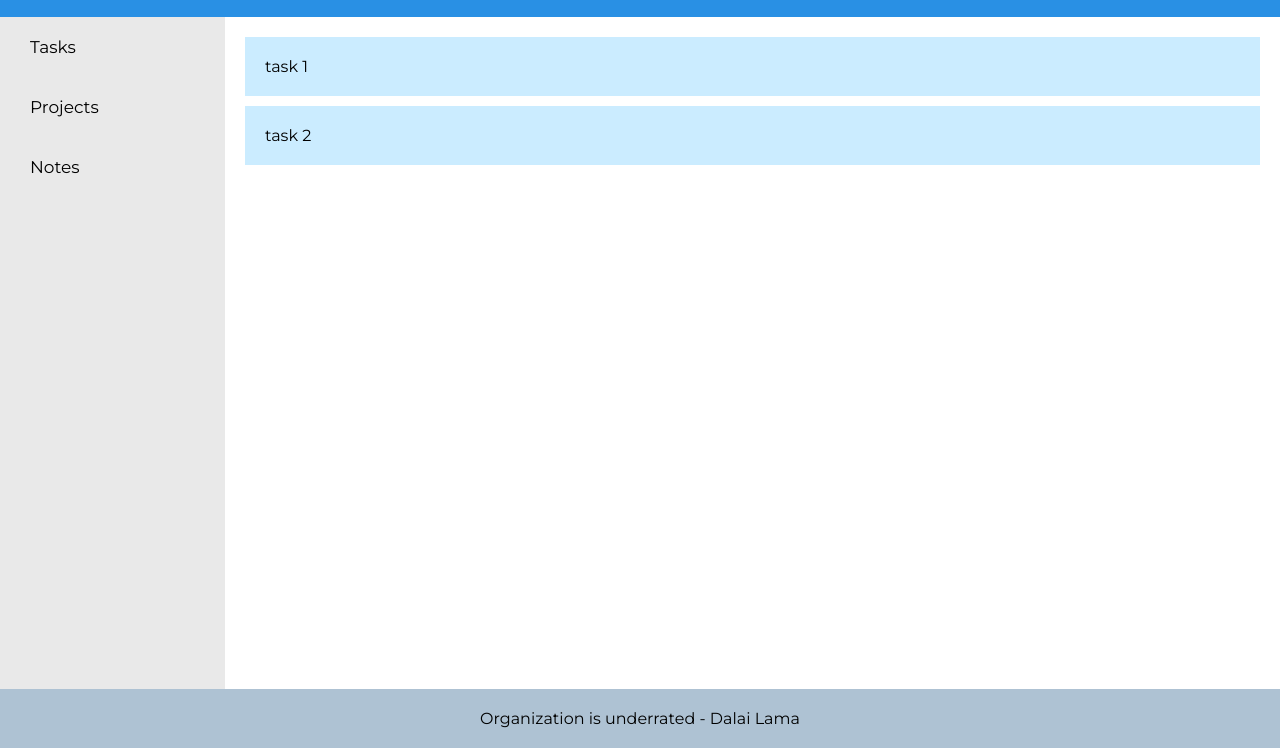
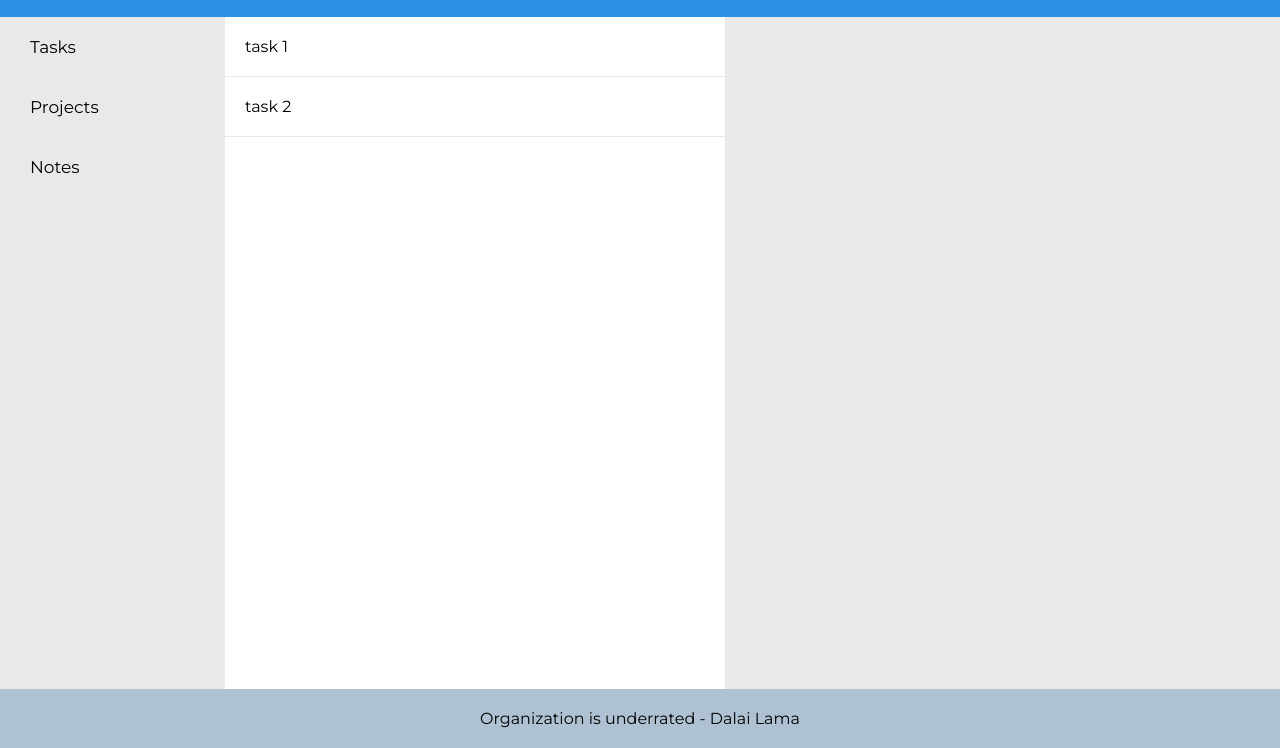
Before and after one commit to CarlosCapili/ToDoList, a website built with webpack: page dist/index.html in a window 1280 px wide. Shown: the part 52-800 px from the top of the page. Built offline with nearby package versions, Linux system fonts and the light colour scheme.

Commit message:
Changed layout

```diff
--- a/dist/index.html
+++ b/dist/index.html
@@ -24,11 +24,14 @@
                         <h3 class="item">Notes</h3>
                     </div>
                 </div>
-                <div id="right" class="column">
+                <div id="middle" class="column">
                     <div class="list">
                         <div class="task">task 1</div>
                         <div class="task">task 2</div>
                     </div>
+                </div>
+                <div id="right" class="column">
+
                 </div>
             </div>
         </div>
@@ -36,7 +39,6 @@
             <p>Organization is underrated - Dalai Lama</p>
         </footer>
     </div>
-
     <script src="main.js"></script>
 </body>
 </html>
--- a/dist/style.css
+++ b/dist/style.css
@@ -59,8 +59,12 @@ body {
 
 .task {
     padding: 20px;
-    margin: 10px 20px;
-    background-color: rgb(203, 236, 255);
+    background-color: rgb(255, 255, 255);
+    border-bottom: 1px solid rgb(233, 233, 233);
+}
+
+.task:hover {
+    background-color: rgb(232, 246, 255);
 }
 
 .side-bar {
@@ -68,8 +72,7 @@ body {
 }
 
 .list {
-    margin: 20px auto;
-    max-width: 1440px;
+
 }
 
 #left {
@@ -77,11 +80,14 @@ body {
     max-width: 225px;
 }
 
+#middle {
+    background-color: #ffffff;
+    max-width: 500px;
+}
 
 #right {
-    background-color: #ffffff;
+    background-color: rgb(233, 233, 233);
 }
-
 /* Footer styles */
 .page-footer {
     background-color: rgb(174, 194, 211);
```
